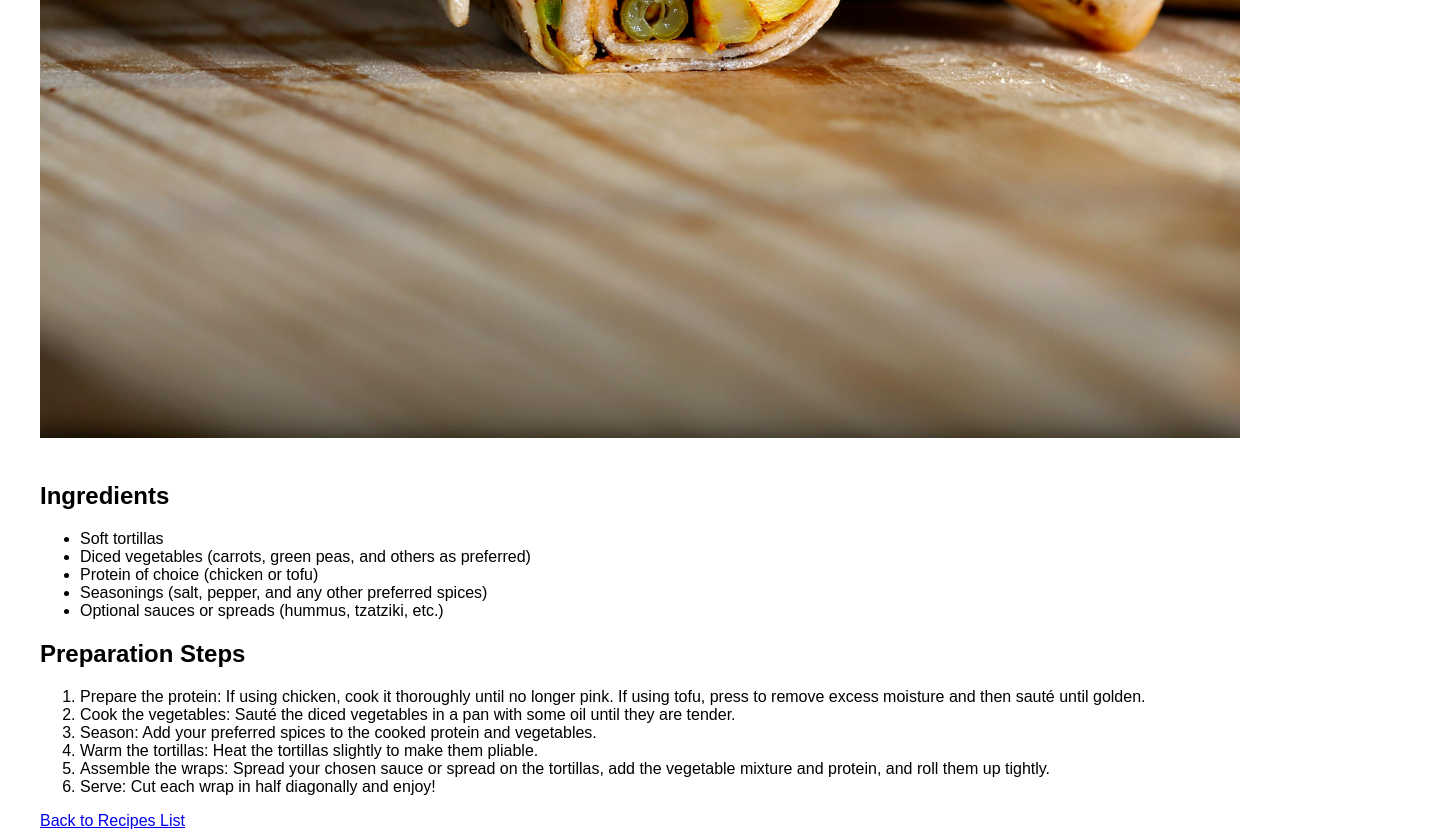
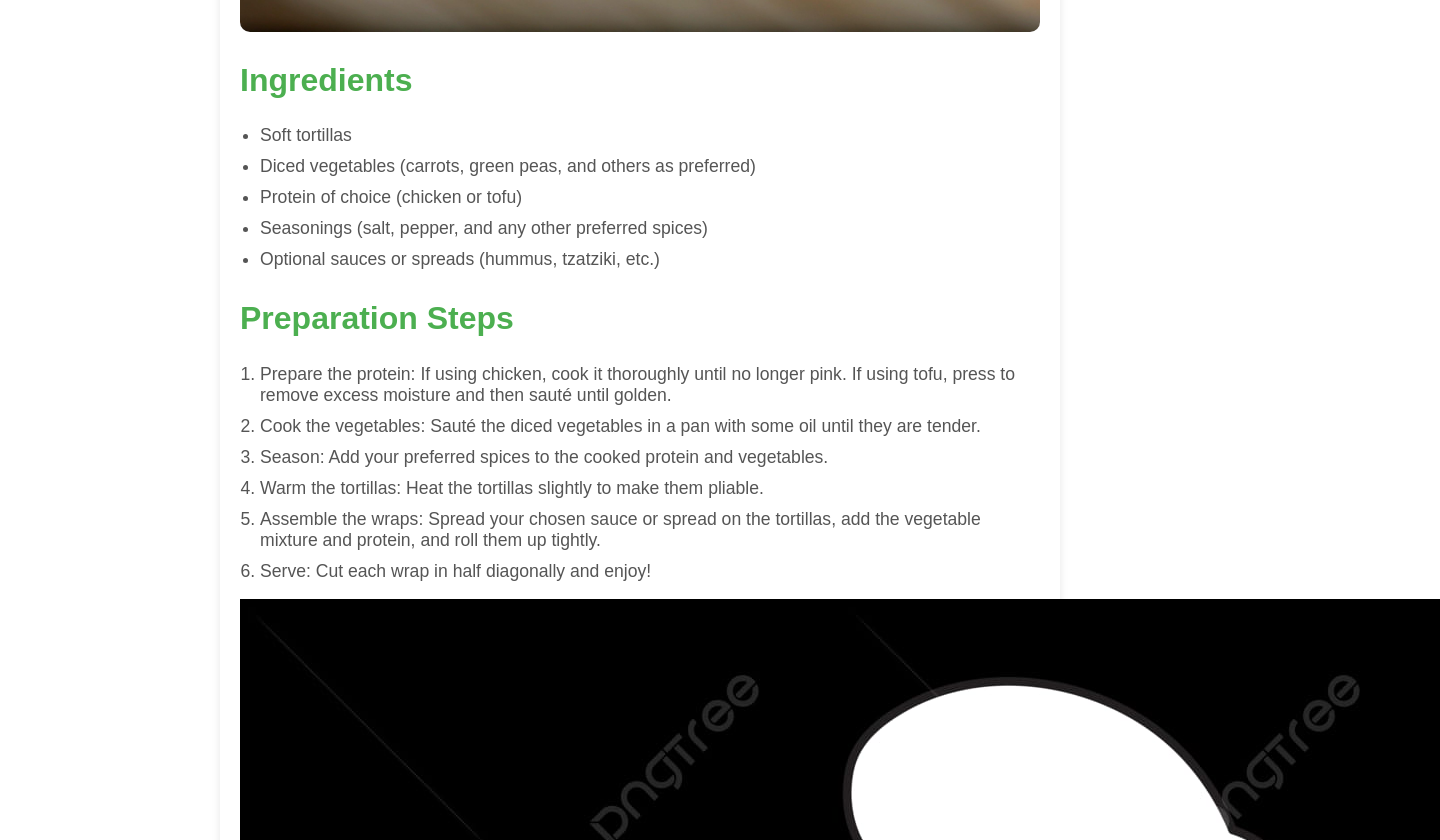
Before and after one commit to Hlogie01/KH-Bakery, a React (Create React App) app: page /recipe/1 in a window 1280 px wide. Shown: the part 960-1800 px from the top of the page, 1440 px wide, since content can reach past the window. Built offline with nearby package versions, Linux system fonts and the light colour scheme.

Commit message:
Recipe detail update

```diff
--- a/src/App.css
+++ b/src/App.css
@@ -183,3 +183,68 @@
 .contact-form button:hover {
   background-color: #45a049;
 }
+.container.recipe-detail {
+  max-width: 800px;
+  margin: 0 auto;
+  padding: 20px;
+  background-color: #fff;
+  border-radius: 10px;
+  box-shadow: 0 4px 8px rgba(0, 0, 0, 0.1);
+}
+
+.recipe-detail h1 {
+  text-align: center;
+  font-size: 2.5em;
+  color: #333;
+  margin-bottom: 20px;
+}
+
+.recipe-detail-image {
+  display: block;
+  max-width: 100%;
+  height: auto;
+  margin: 0 auto 20px;
+  border-radius: 10px;
+}
+
+.recipe-detail h2 {
+  font-size: 2em;
+  color: #4CAF50;
+  margin-top: 30px;
+}
+
+.recipe-detail ul,
+.recipe-detail ol {
+  padding-left: 20px;
+  font-size: 1.1em;
+  color: #555;
+}
+
+.recipe-detail ul li,
+.recipe-detail ol li {
+  margin-bottom: 10px;
+}
+
+.recipe-detail a {
+  display: block;
+  text-align: center;
+  margin-top: 30px;
+  padding: 10px 20px;
+  font-size: 1.2em;
+  color: #fff;
+  background-color: #4CAF50;
+  text-decoration: none;
+  border-radius: 5px;
+}
+
+.recipe-detail a:hover {
+  background-color: #45a049;
+}
+
+.thank-you-image {
+  display: block;
+  max-width: 50%;
+  height: auto;
+  margin: 30px auto;
+  border-radius: 10px;
+}
--- a/src/pages/RecipeDetailPage.js
+++ b/src/pages/RecipeDetailPage.js
@@ -12,6 +12,7 @@
 import orangeImage from '../images/Orange mocktail.jpg';
 import mojitoImage from '../images/mojito mocktail.jpg';
 import mangoImage from '../images/mango mocktail.jpg';
+import ThankyouImage from '../images/KH.jpeg';
 import '../App.css'; // Ensure this imports the necessary CSS
 
 const recipes = [
@@ -253,6 +254,7 @@
           <li key={index}>{step}</li>
         ))}
       </ol>
+      <img src={ThankyouImage} alt="Thank You" className='thank-you-img' />
       <Link to="/">Back to Recipes List</Link>
     </div>
   );
```
Also changed, not shown: src/images/KH.jpeg (added).
